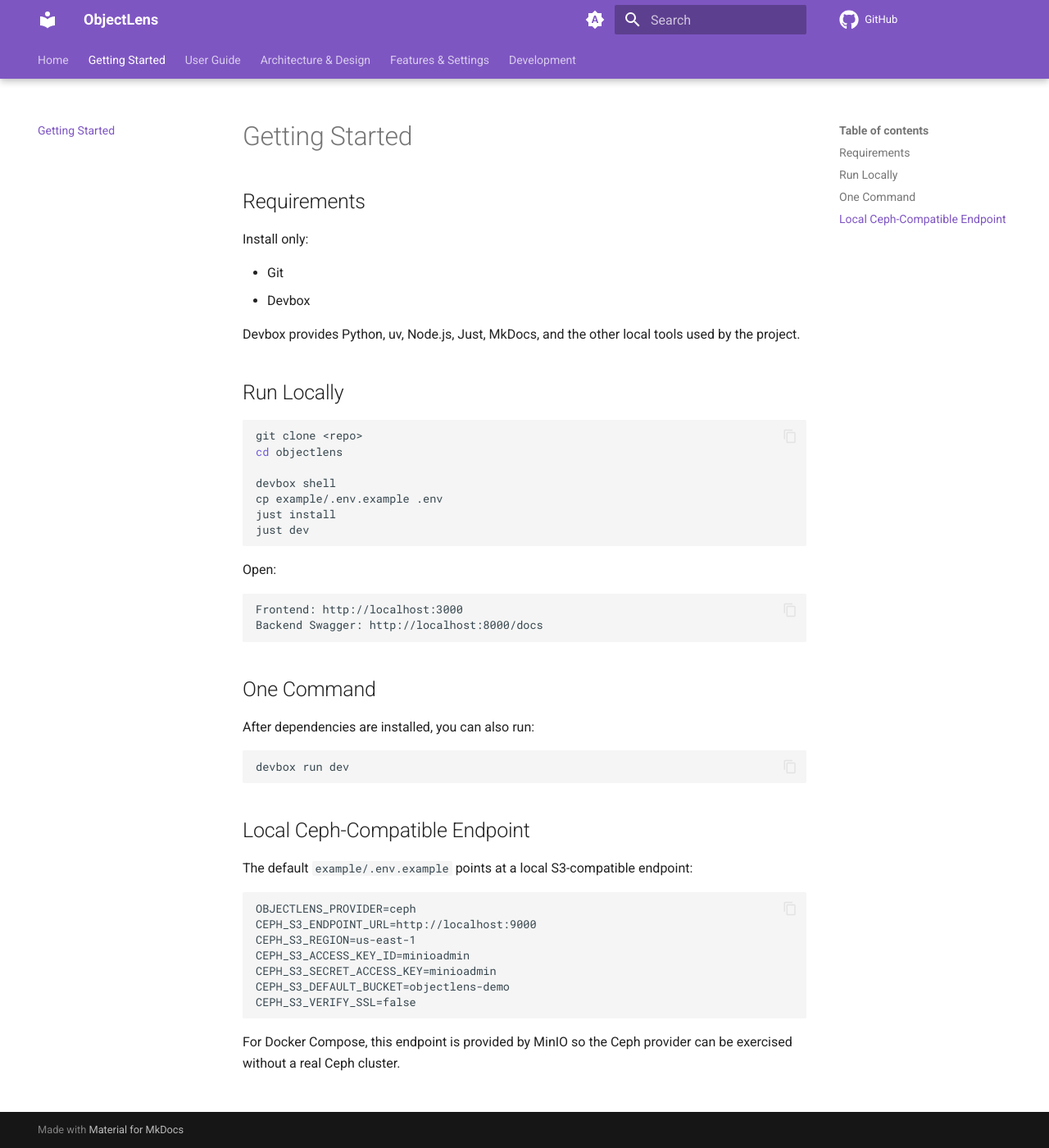
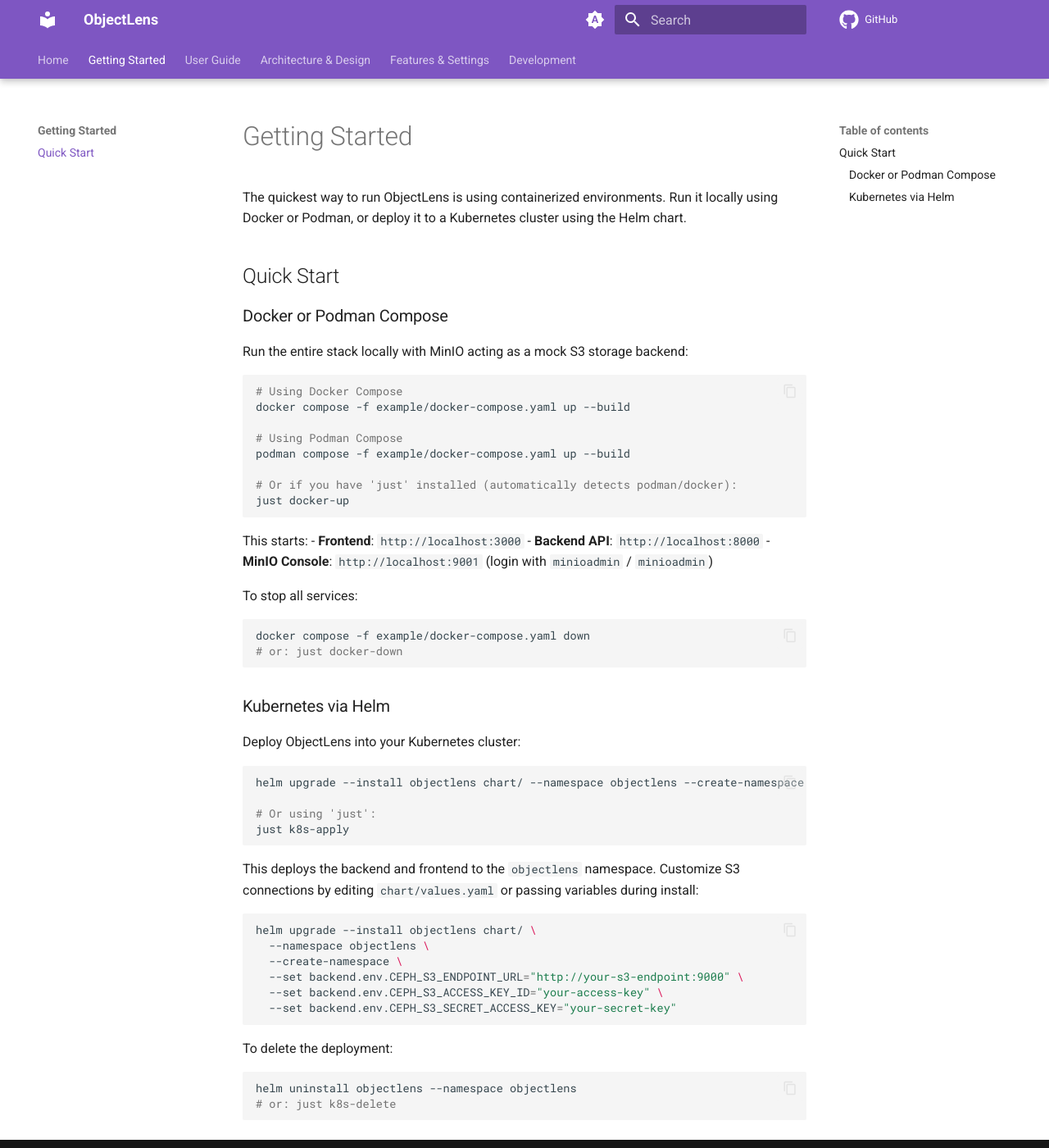
Before and after one commit to kubehive-io/objectlens, an MkDocs documentation site: the page built from docs/getting-started.md, in a window 1280 px wide and 1400 px high. Shown: the whole window at 82% size. Built offline with MkDocs 1.6.1 and Material for MkDocs 9.7.7, drawn with Linux system fonts in a browser that asks for light colours; comment, search, counter and statistics services are not loaded.

Commit message:
Update docs

````diff
--- a/docs/development.md
+++ b/docs/development.md
@@ -1,37 +1,94 @@
 # Development
 
-## Local Workflow
+This guide covers local development setup, workflow, and instructions for contributing to ObjectLens.
+
+## Requirements
+
+Install only:
+
+- Git
+- Devbox
+
+Devbox provides Python, uv, Node.js, Just, MkDocs, and other local tools used by the project.
+
+## Local Setup & Workflow
+
+To set up your local development environment:
 
 ```bash
+git clone <repo>
+cd objectlens
+
 devbox shell
 cp example/.env.example .env
 just install
 just dev
 ```
 
-The frontend runs at:
+Open:
+- **Frontend**: `http://localhost:3000`
+- **Backend Swagger UI**: `http://localhost:8000/docs`
 
-```text
-http://localhost:3000
+After dependencies are installed, you can also run the dev environment using a single command:
+
+```bash
+devbox run dev
 ```
 
-The backend Swagger UI runs at:
+## Local S3-Compatible Endpoint
 
-```text
-http://localhost:8000/docs
+The default `example/.env.example` points at a local S3-compatible endpoint (MinIO):
+
+```env
+OBJECTLENS_PROVIDER=ceph
+CEPH_S3_ENDPOINT_URL=http://localhost:9000
+CEPH_S3_REGION=us-east-1
+CEPH_S3_ACCESS_KEY_ID=minioadmin
+CEPH_S3_SECRET_ACCESS_KEY=minioadmin
+CEPH_S3_DEFAULT_BUCKET=objectlens-demo
+CEPH_S3_VERIFY_SSL=false
 ```
+
+For local development, you can spin up this MinIO service by running the Docker Compose stack (or via the shortcuts below).
+
+---
 
 ## Commands
 
+We use `just` for orchestrating development commands:
+
 ```bash
-just install
-just backend
-just frontend
-just dev
-just lint
-just format
-just test
-just clean
+just install       # Install frontend and backend dependencies
+just dev           # Run frontend and backend servers concurrently
+just backend       # Run the FastAPI backend only
+just frontend      # Run the Nuxt frontend only
+just lint          # Run ruff and frontend typechecks
+just format        # Format Python and frontend code
+just test          # Run backend unit and integration tests
+just clean         # Clean up build/package artifacts
+```
+
+## Manual Sub-Project Commands
+
+### Backend
+
+```bash
+cd backend
+uv sync
+uv run uvicorn app.main:app --reload
+uv run ruff check .
+uv run pytest
+```
+
+### Frontend
+
+The Nuxt 4 app lives under `frontend/app`.
+
+```bash
+cd frontend
+npm install
+npm run dev
+npm run build
 ```
 
 ## Documentation
@@ -42,35 +99,10 @@
 just docs
 ```
 
-Open:
-
-```text
-http://localhost:8080
-```
+Open: `http://localhost:8080`
 
 Build docs strictly:
 
 ```bash
 just docs-build
 ```
-
-## Backend
-
-```bash
-cd backend
-uv sync
-uv run uvicorn app.main:app --reload
-uv run ruff check .
-uv run pytest
-```
-
-## Frontend
-
-```bash
-cd frontend
-npm install
-npm run dev
-npm run build
-```
-
-The Nuxt 4 app lives under `frontend/app`.
--- a/docs/getting-started.md
+++ b/docs/getting-started.md
@@ -1,53 +1,61 @@
 # Getting Started
 
-## Requirements
+The quickest way to run ObjectLens is using containerized environments. Run it locally using Docker or Podman, or deploy it to a Kubernetes cluster using the Helm chart.
 
-Install only:
+## Quick Start
 
-- Git
-- Devbox
+### Docker or Podman Compose
 
-Devbox provides Python, uv, Node.js, Just, MkDocs, and the other local tools used by the project.
-
-## Run Locally
+Run the entire stack locally with MinIO acting as a mock S3 storage backend:
 
 ```bash
-git clone <repo>
-cd objectlens
+# Using Docker Compose
+docker compose -f example/docker-compose.yaml up --build
 
-devbox shell
-cp example/.env.example .env
-just install
-just dev
+# Using Podman Compose
+podman compose -f example/docker-compose.yaml up --build
+
+# Or if you have 'just' installed (automatically detects podman/docker):
+just docker-up
 ```
 
-Open:
+This starts:
+- **Frontend**: `http://localhost:3000`
+- **Backend API**: `http://localhost:8000`
+- **MinIO Console**: `http://localhost:9001` (login with `minioadmin` / `minioadmin`)
 
-```text
-Frontend: http://localhost:3000
-Backend Swagger: http://localhost:8000/docs
+To stop all services:
+
+```bash
+docker compose -f example/docker-compose.yaml down
+# or: just docker-down
 ```
 
-## One Command
+### Kubernetes via Helm
 
-After dependencies are installed, you can also run:
+Deploy ObjectLens into your Kubernetes cluster:
 
 ```bash
-devbox run dev
+helm upgrade --install objectlens chart/ --namespace objectlens --create-namespace
+
+# Or using 'just':
+just k8s-apply
 ```
 
-## Local Ceph-Compatible Endpoint
+This deploys the backend and frontend to the `objectlens` namespace. Customize S3 connections by editing `chart/values.yaml` or passing variables during install:
 
-The default `example/.env.example` points at a local S3-compatible endpoint:
-
-```env
-OBJECTLENS_PROVIDER=ceph
-CEPH_S3_ENDPOINT_URL=http://localhost:9000
-CEPH_S3_REGION=us-east-1
-CEPH_S3_ACCESS_KEY_ID=minioadmin
-CEPH_S3_SECRET_ACCESS_KEY=minioadmin
-CEPH_S3_DEFAULT_BUCKET=objectlens-demo
-CEPH_S3_VERIFY_SSL=false
+```bash
+helm upgrade --install objectlens chart/ \
+  --namespace objectlens \
+  --create-namespace \
+  --set backend.env.CEPH_S3_ENDPOINT_URL="http://your-s3-endpoint:9000" \
+  --set backend.env.CEPH_S3_ACCESS_KEY_ID="your-access-key" \
+  --set backend.env.CEPH_S3_SECRET_ACCESS_KEY="your-secret-key"
 ```
 
-For Docker Compose, this endpoint is provided by MinIO so the Ceph provider can be exercised without a real Ceph cluster.
+To delete the deployment:
+
+```bash
+helm uninstall objectlens --namespace objectlens
+# or: just k8s-delete
+```
--- a/mkdocs.yml
+++ b/mkdocs.yml
@@ -47,7 +47,8 @@
 
 nav:
   - Home: index.md
-  - Getting Started: getting-started.md
+  - Getting Started:
+      - Quick Start: getting-started.md
   - User Guide: user-guide.md
   - Architecture & Design:
       - System Overview: architecture.md
````
Also changed, not shown: 1 other file.
